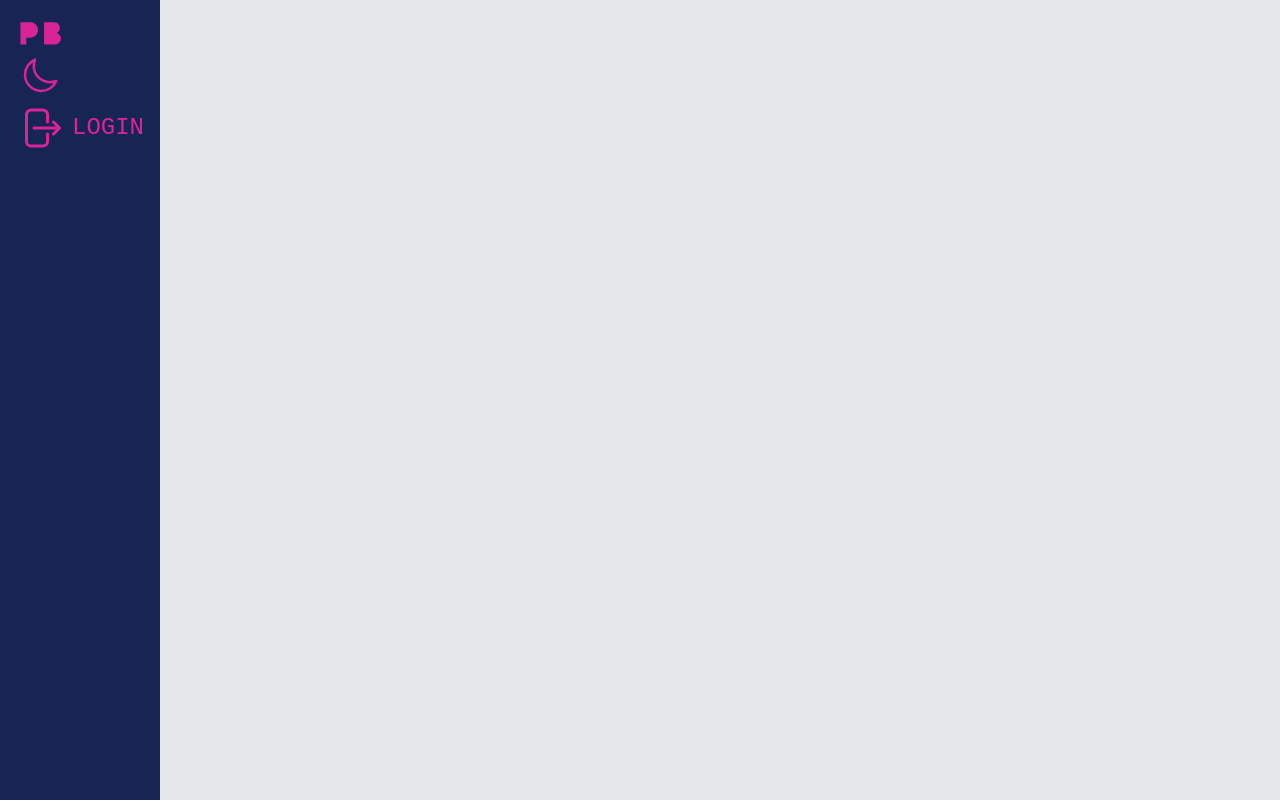
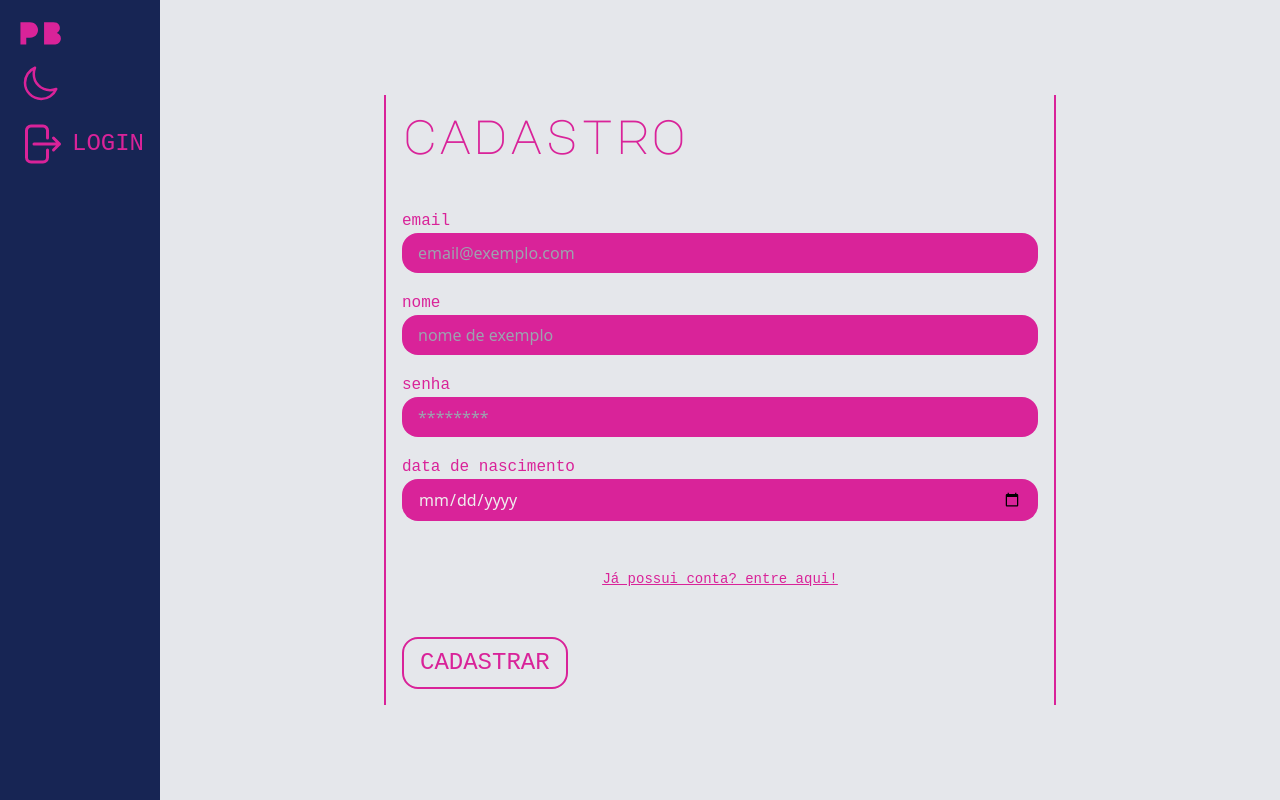
Before and after one commit to AntonioPGR/Pachecos-s_bank, a React (Create React App) app in the folder frontend/: page /cadastro in a window 1280 px wide. Before the commit this address had no page. Built offline with nearby package versions, Linux system fonts and the light colour scheme; a web font is replaced by a local one.

Commit message:
FEAT: login & register

```diff
--- a/frontend/src/app_routes.tsx
+++ b/frontend/src/app_routes.tsx
@@ -2,6 +2,8 @@
 import { SideBar } from 'components/side_bar';
 // PAGES
 import { HomePage } from 'pages/home_page';
+import { LoginPage } from 'pages/login_page';
+import { RegisterPage } from 'pages/register_page';
 // ROUTER
 import { Route, Routes } from 'react-router-dom';
 
@@ -12,6 +14,8 @@ export const AppRouter = () => {
       <section>
         <Routes>
           <Route path='/' element={<HomePage />} />
+          <Route path='/login' element={<LoginPage />} />
+          <Route path='/cadastro' element={<RegisterPage />} />
         </Routes>
       </section>
     </div>
--- a/frontend/src/components/button.tsx
+++ b/frontend/src/components/button.tsx
@@ -1,6 +1,6 @@
 interface ButtonProps {
   children: TChildren;
-  onClick: () => void;
+  onClick?: () => void;
 }
 export const Button = ({ children, onClick }: ButtonProps) => {
   return (
--- a/frontend/src/components/form.tsx
+++ b/frontend/src/components/form.tsx
@@ -1,22 +1,58 @@
+import { Link } from 'react-router-dom';
+import { Button } from './button';
+
 interface IFormProps {
+  inputs: IInputInfo[];
+  onSubmit(): void;
   title: string;
-  inputs: IInputInfo[];
+  button_label: string;
+  message_link?: ILink;
 }
-export const Form = ({ title, inputs }: IFormProps) => {
+export const Form = ({
+  inputs,
+  onSubmit,
+  title,
+  button_label,
+  message_link,
+}: IFormProps) => {
+  const handleSubmit = (ev: React.FormEvent) => {
+    ev.preventDefault();
+    onSubmit();
+  };
+
   return (
-    <form className='borderx-2 border-solid border-rosa-100'>
-      <h1 className='font-highlight text-rosa-100 font-4xl'>{title}</h1>
+    <section className='p-4 border-solid border-rosa-100 border-x-2 max-w-2xl w-full'>
+      <h1 className='font-highlight text-rosa-100 text-5xl'> {title} </h1>
+      <form onSubmit={ev => handleSubmit(ev)}>
+        <section className='my-12 flex flex-col gap-4'>
           {inputs.map(inputInfo => {
             return (
+              <div key={inputInfo.id}>
+                <label
+                  htmlFor={inputInfo.label}
+                  className='font-default text-rosa-100 dark:text-cinza-100 lowercase'
+                >
+                  {inputInfo.label}
+                </label>
                 <input
-            key={inputInfo.id}
                   type={inputInfo.type}
                   value={inputInfo.value}
-            onChange={inputInfo.onChange}
+                  onChange={value => inputInfo.onChange(value.target.value)}
                   placeholder={inputInfo.placeholder}
+                  name={inputInfo.label}
+                  className='block w-full px-4 py-2 rounded-2xl text-cinza-100 dark:text-cinza-900 bg-rosa-100 dark:bg-pink-200 outline-none'
                 />
+              </div>
             );
           })}
+        </section>
+        {message_link && (
+          <p className='mb-12 text-center underline text-rosa-100 font-default text-sm'>
+            <Link to={message_link.to}>{message_link.label}</Link>
+          </p>
+        )}
+        <Button>{button_label}</Button>
       </form>
+    </section>
   );
 };
--- a/frontend/src/components/side_bar.tsx
+++ b/frontend/src/components/side_bar.tsx
@@ -31,8 +31,8 @@ export const SideBar = () => {
   };
 
   return (
-    <nav className='flex flex-col gap-8 group p-4 bg-blue-950 h-screen w-fit'>
-      <ul className='flex flex-col gap-2'>
+    <nav className='flex flex-col gap-8 group p-2 md:p-4 bg-blue-950 h-screen w-fit'>
+      <ul className='flex flex-col gap-4'>
         <Link to={'/'}>
           <img
             src={Logo}
@@ -52,7 +52,7 @@ export const SideBar = () => {
           <Link key={value.id} to={value.to} className='hover:drop-shadow-lg'>
             <li className='flex items-center justify-center gap-2 cursor-pointer'>
               <value.icon className='w-12 text-rosa-100' />
-              <span className='hidden group-hover:block font-default text-rosa-100 text-2xl uppercase'>
+              <span className='hidden lg:group-hover:block font-default text-rosa-100 text-2xl uppercase'>
                 {value.label}
               </span>
             </li>
--- a/frontend/src/pages/home_page.tsx
+++ b/frontend/src/pages/home_page.tsx
@@ -24,10 +24,12 @@ export const HomePage = () => {
           Crie sua conta agora!
         </Button>
       </article>
-      <img
-        src={ImagemHero}
-        alt='Uma garota encostada em um celular maior que ela exibindo uma carteira digital. Icones de dinheiro e moedas ao fundo'
-      />
+      <div>
+        <img
+          src={ImagemHero}
+          alt='Uma garota encostada em um celular maior que ela exibindo uma carteira digital. Icones de dinheiro e moedas ao fundo'
+        />
+      </div>
     </main>
   );
 };
--- /dev/null
+++ b/frontend/src/pages/login_page.tsx
@@ -0,0 +1,51 @@
+import { Form } from 'components/form';
+import { useState } from 'react';
+
+export const LoginPage = () => {
+  const [email, setEmail] = useState('');
+  const [password, setPassword] = useState('');
+
+  const inputs: IInputInfo[] = [
+    {
+      id: 1,
+      label: 'email',
+      onChange(email) {
+        setEmail(email);
+      },
+      value: email,
+      type: 'email',
+      placeholder: 'email@exemplo.com',
+    },
+    {
+      id: 2,
+      label: 'senha',
+      onChange(password) {
+        setPassword(password);
+      },
+      value: password,
+      type: 'password',
+      placeholder: '********',
+    },
+  ];
+
+  const onSubmit = () => {
+    console.log(email);
+    console.log(password);
+  };
+
+  return (
+    <main className='flex items-center justify-center min-h-screen p-4'>
+      <Form
+        title='Login'
+        button_label='entrar'
+        inputs={inputs}
+        onSubmit={onSubmit}
+        message_link={{
+          id: 1,
+          label: 'Ainda não possui conta? registre-se aqui!',
+          to: '/cadastro',
+        }}
+      />
+    </main>
+  );
+};
--- /dev/null
+++ b/frontend/src/pages/register_page.tsx
@@ -0,0 +1,73 @@
+import { Form } from 'components/form';
+import { useState } from 'react';
+
+export const RegisterPage = () => {
+  const [email, setEmail] = useState('');
+  const [password, setPassword] = useState('');
+  const [name, setName] = useState('');
+  const [birth_date, setBirthDate] = useState('');
+
+  const inputs: IInputInfo[] = [
+    {
+      id: 1,
+      label: 'email',
+      onChange(email) {
+        setEmail(email);
+      },
+      value: email,
+      type: 'email',
+      placeholder: 'email@exemplo.com',
+    },
+    {
+      id: 2,
+      label: 'nome',
+      onChange(name) {
+        setName(name);
+      },
+      value: name,
+      type: 'text',
+      placeholder: 'nome de exemplo',
+    },
+    {
+      id: 3,
+      label: 'senha',
+      onChange(password) {
+        setPassword(password);
+      },
+      value: password,
+      type: 'password',
+      placeholder: '********',
+    },
+    {
+      id: 4,
+      label: 'data de nascimento',
+      onChange(date) {
+        setBirthDate(date);
+      },
+      value: birth_date,
+      type: 'date',
+      placeholder: 'dd/mm/yyyy',
+    },
+  ];
+
+  const onSubmit = () => {
+    console.log(email);
+    console.log(password);
+  };
+
+  return (
+    <main className='flex items-center justify-center min-h-screen p-4'>
+      <Form
+        title='cadastro'
+        button_label='Cadastrar'
+        inputs={inputs}
+        onSubmit={onSubmit}
+        message_link={{
+          id: 1,
+          label: 'Já possui conta? entre aqui!',
+          to: '/login',
+        }}
+      />
+    </main>
+  );
+};
--- a/frontend/src/types/interfaces.d.ts
+++ b/frontend/src/types/interfaces.d.ts
@@ -1,7 +1,10 @@
-declare interface IMenuLink{
+declare interface ILink{
   id: number,
   to: string,
   label: string,
+}
+
+declare interface IMenuLink extends ILink{
   icon: React.ForwardRefExoticComponent
 }
 
@@ -11,5 +14,5 @@ declare interface IInputInfo{
   label: string,
   placeholder?: string,
   id: number,
-  onChange: () => void
+  onChange(value:any): void
 }
```
Lines whose indentation alone changed are shown as unchanged.
